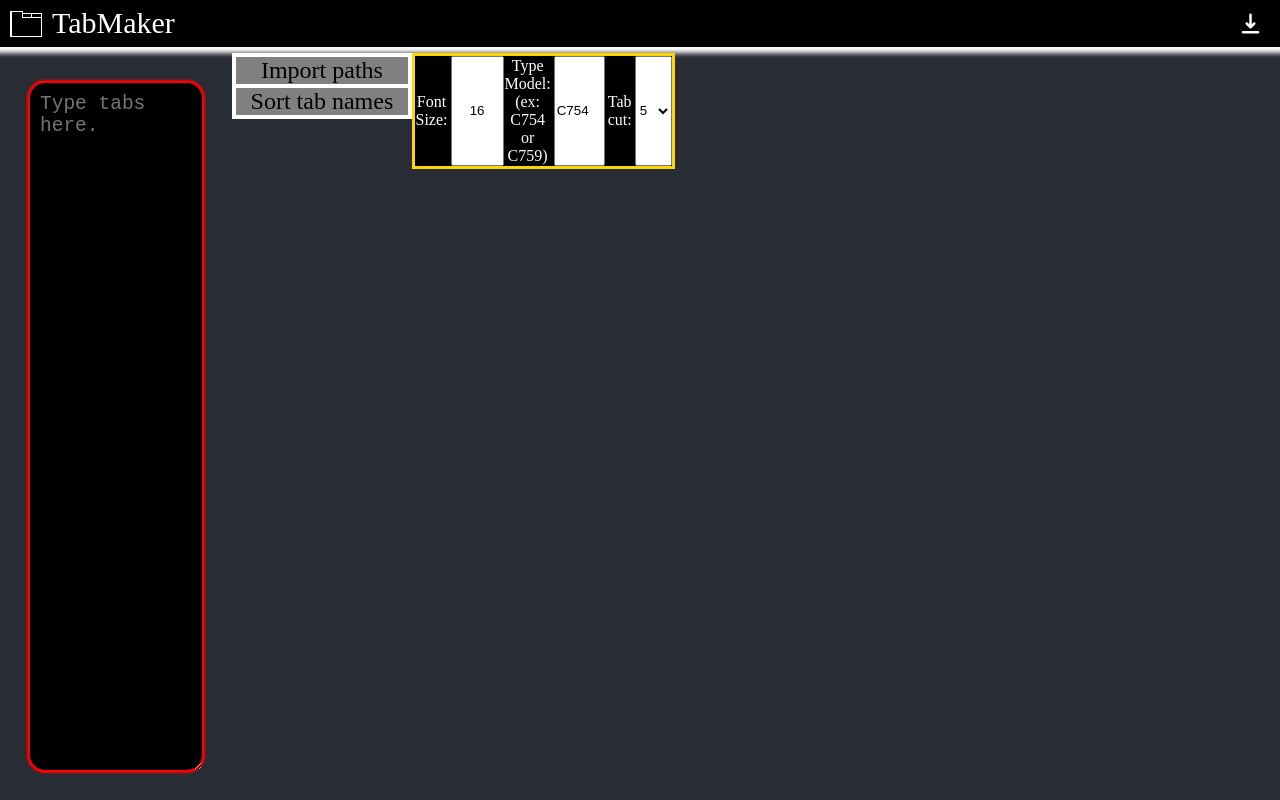
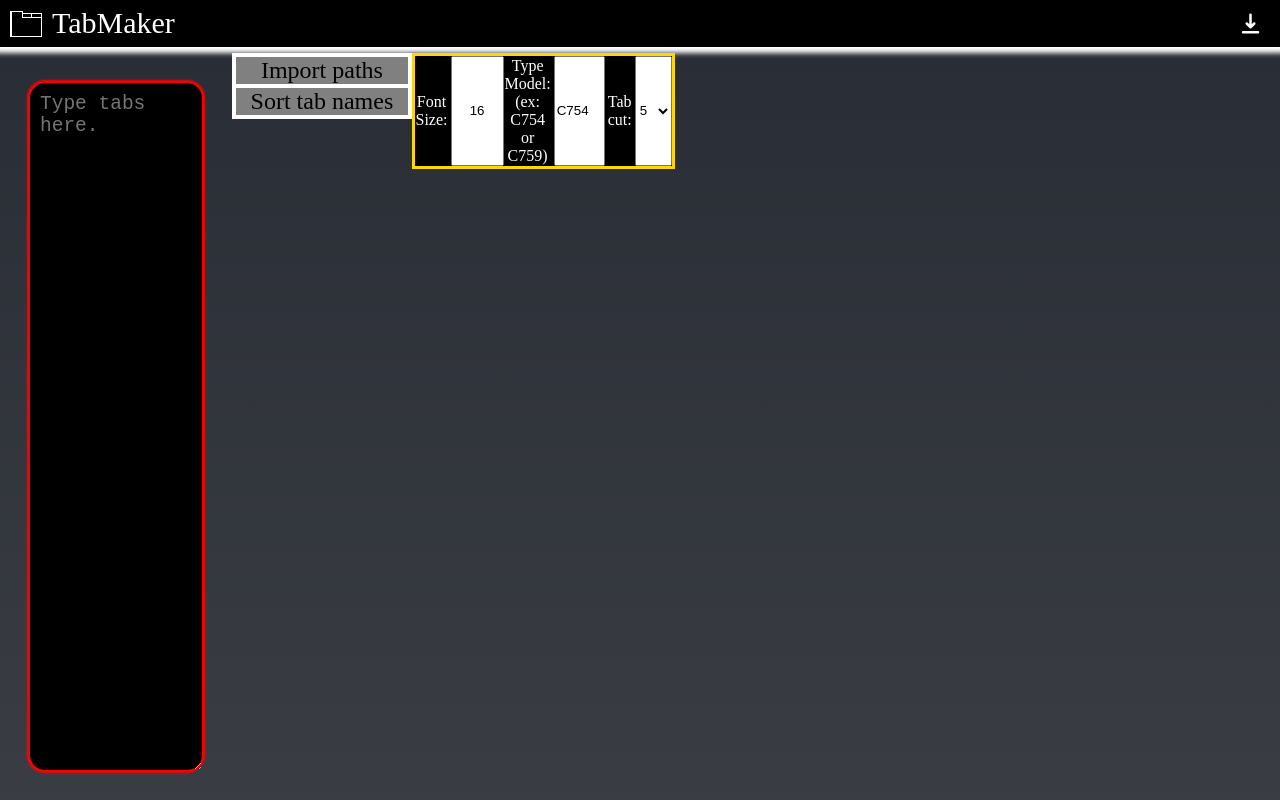
Before and after one commit to peoplestealusernames/konica-minolta-tab-website, a React (Create React App) app: page / in a window 1280 px wide. Built offline with nearby package versions, Linux system fonts and the light colour scheme; the HTML template or start-up script is replaced by a standard one.

Commit message:
Added linear gradent to background

```diff
--- a/src/App.css
+++ b/src/App.css
@@ -4,6 +4,7 @@
   display: flex;
   flex-direction: column;
   background-color: #282c34;
+  background-image: linear-gradient(to bottom, #282c34 0%, grey 500%);
   padding: 0%;
   margin: 0%;
   width: 100vw;
--- a/src/DisplayTabs.tsx
+++ b/src/DisplayTabs.tsx
@@ -11,7 +11,7 @@ export function DisplayTabs(props: {
 
     useEffect(() => {
         settabProp({
-            width: `calc(${100 / props.Options.Cut}% + 8px)`,
+            width: `calc(${100 / props.Options.Cut}% + 14px)`,
             fontSize: `${props.Options.FontSize * 2}px`,
         })
     }, [props.Options])
```
